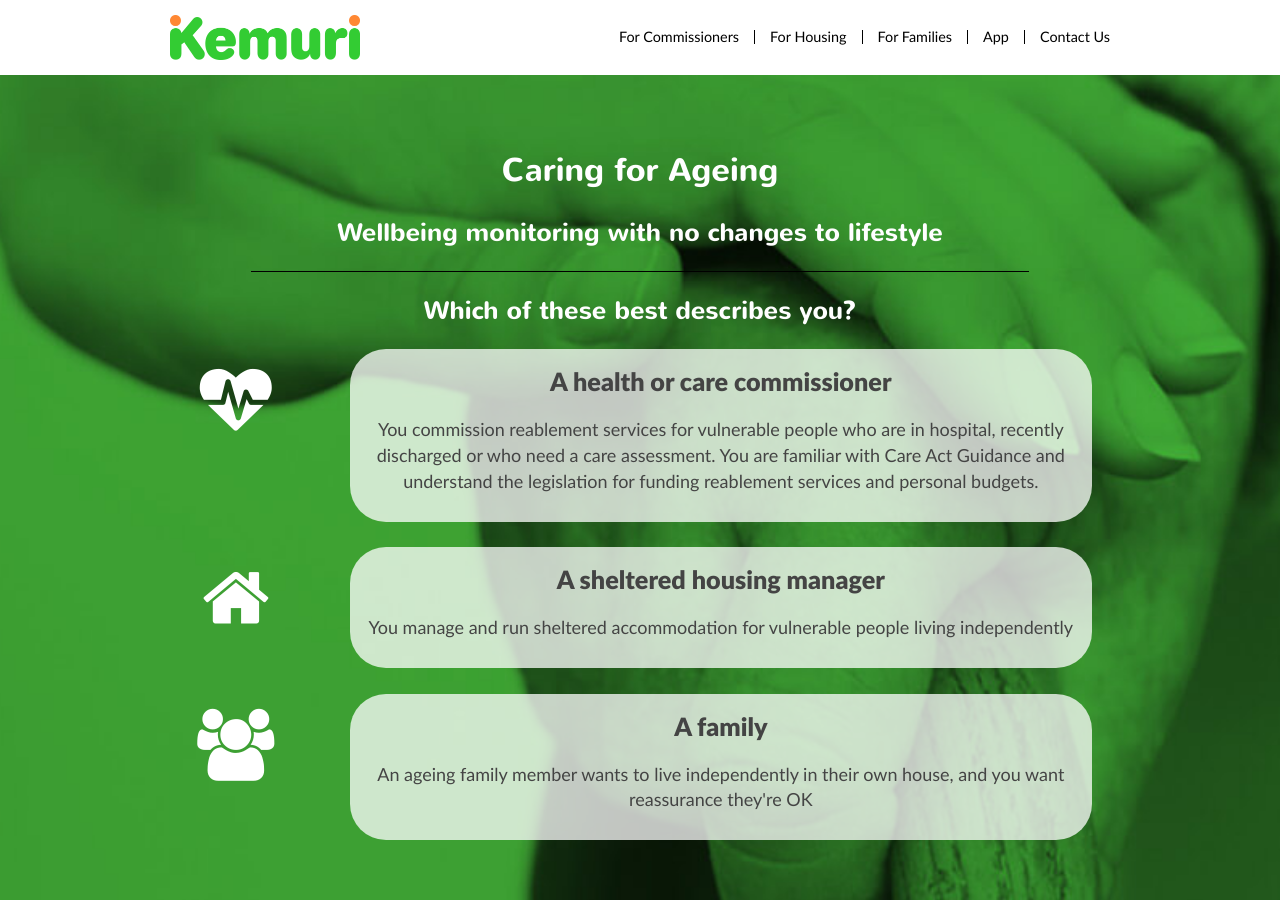
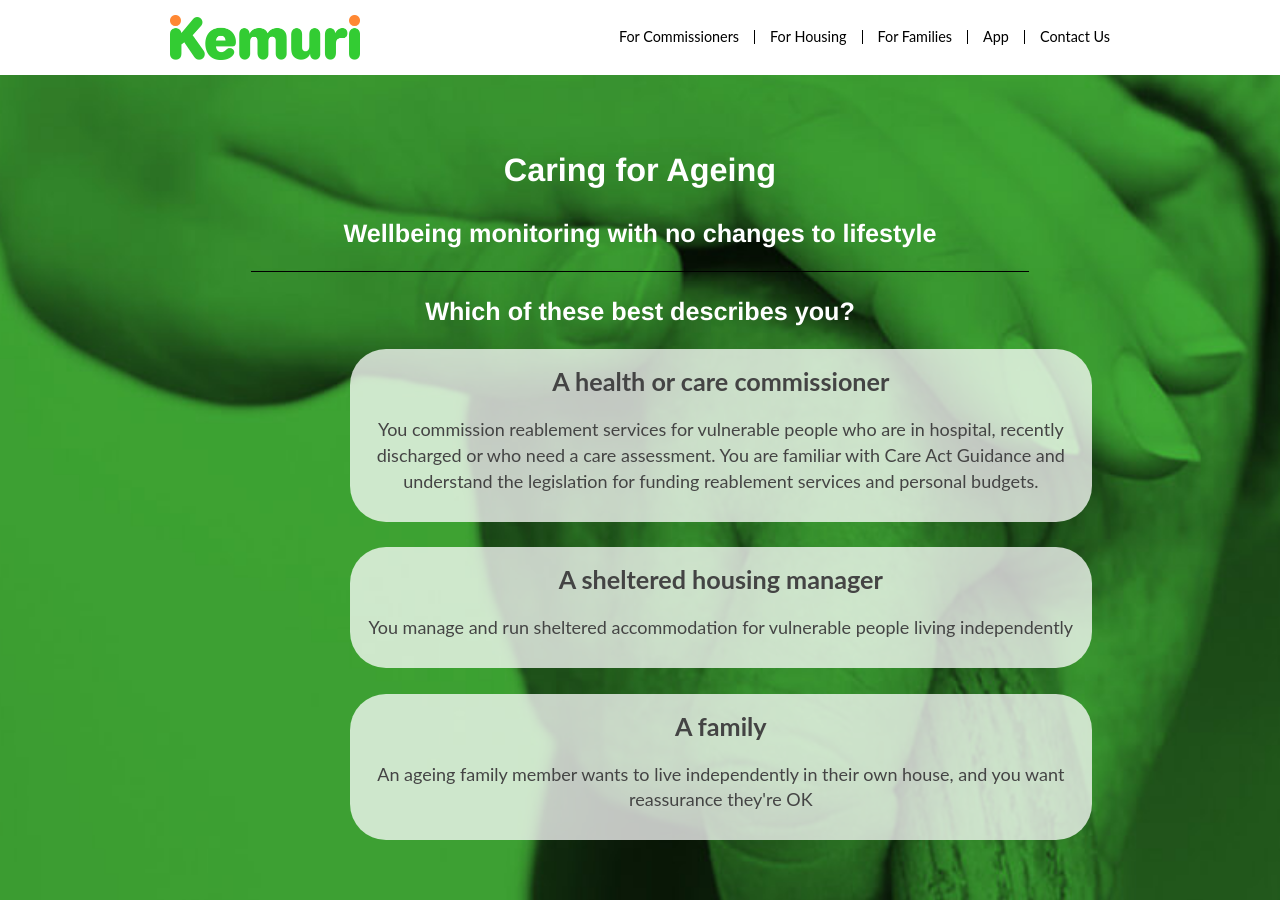
Before and after one commit to intelligentlilli/kemurisense.github.io, a Jekyll site: the page built from index.html, in a window 1280 px wide and 900 px high. Built offline with Jekyll 4.4.1, drawn with Linux system fonts in a browser that asks for light colours; some web fonts are replaced.

Commit message:
Fonts aren't vital for seeing the page, so load them lazy

```diff
--- a/_includes/footer.html
+++ b/_includes/footer.html
@@ -76,6 +76,7 @@
 
 
 
+<link rel="stylesheet" href="{{ "/css/fonts.css" | prepend: site.baseurl }} lazyload">
 
 
 <script>
--- a/_includes/head.html
+++ b/_includes/head.html
@@ -8,7 +8,6 @@
   <!-- <link rel="stylesheet" href="{{ "/css/main.css" | prepend: site.baseurl }}"> -->
 
   <link rel="stylesheet" href="{{ "/css/bootstrap.min.css" | prepend: site.baseurl }}">
-  <link rel="stylesheet" href="{{ "/css/fonts.css" | prepend: site.baseurl }}">
   <link rel="stylesheet" href="{{ "/css/style.css" | prepend: site.baseurl }}">
 
   <link rel="alternate" type="application/rss+xml" title="{{ site.title }}" href="{{ "/feed.xml" | prepend: site.baseurl | prepend: site.url }}">
```
